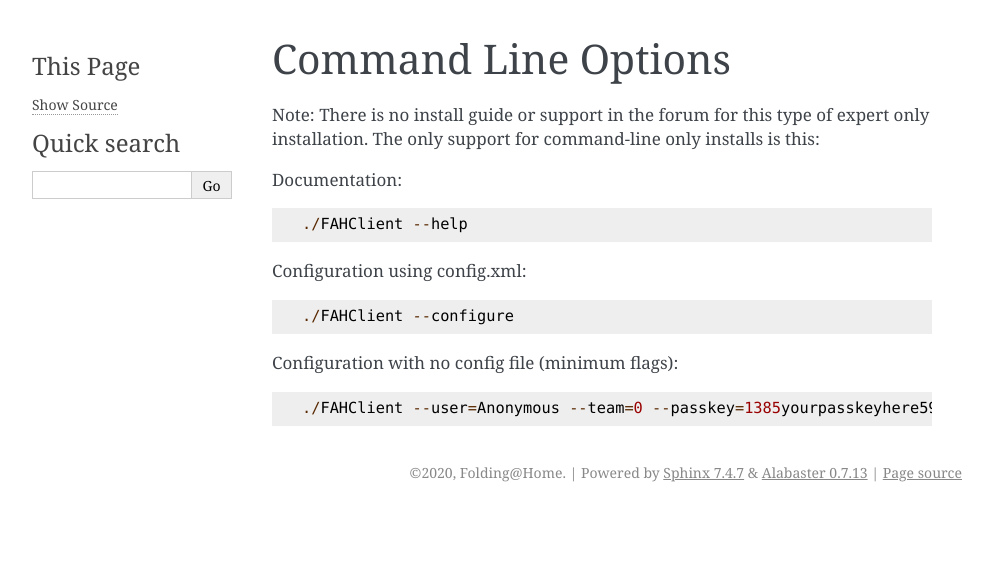
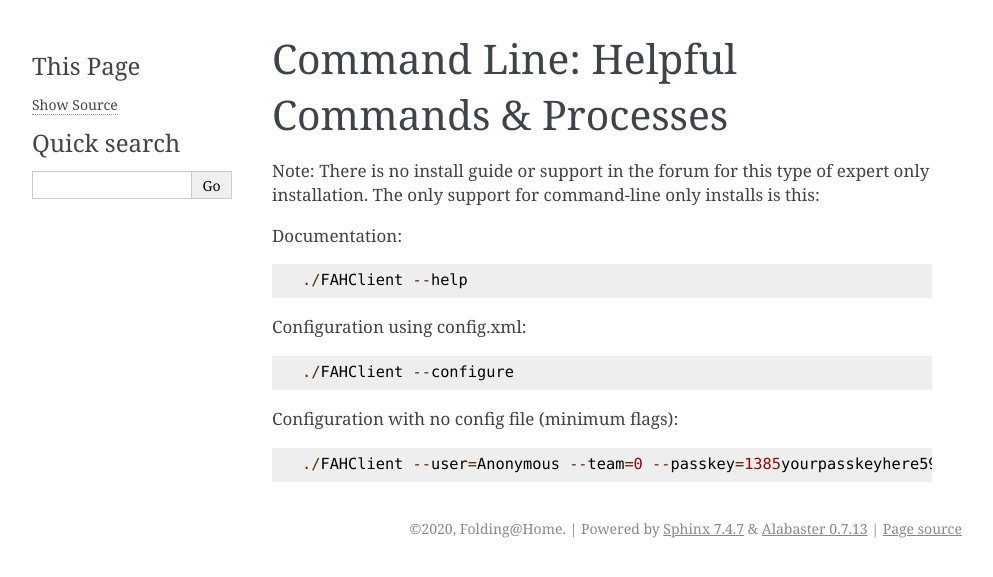
Before and after one commit to FoldingCommunity/fah-client-documentation, a Sphinx documentation site: the page built from docs/source/linux/command_line_options_linux.rst, in a window 1280 px wide. Shown: the top 577 px of the page, without its empty margins (148-1141 px from the left). Built offline with Sphinx 7.4.7, drawn with Linux system fonts in a browser that asks for light colours.

Commit message:
Updated command_line_options_linux.rst

```diff
--- a/docs/source/linux/command_line_options_linux.rst
+++ b/docs/source/linux/command_line_options_linux.rst
@@ -1,6 +1,6 @@
-====================
-Command Line Options
-====================
+==========================================
+Command Line: Helpful Commands & Processes
+==========================================
 
 .. contents::
    :local:
```
